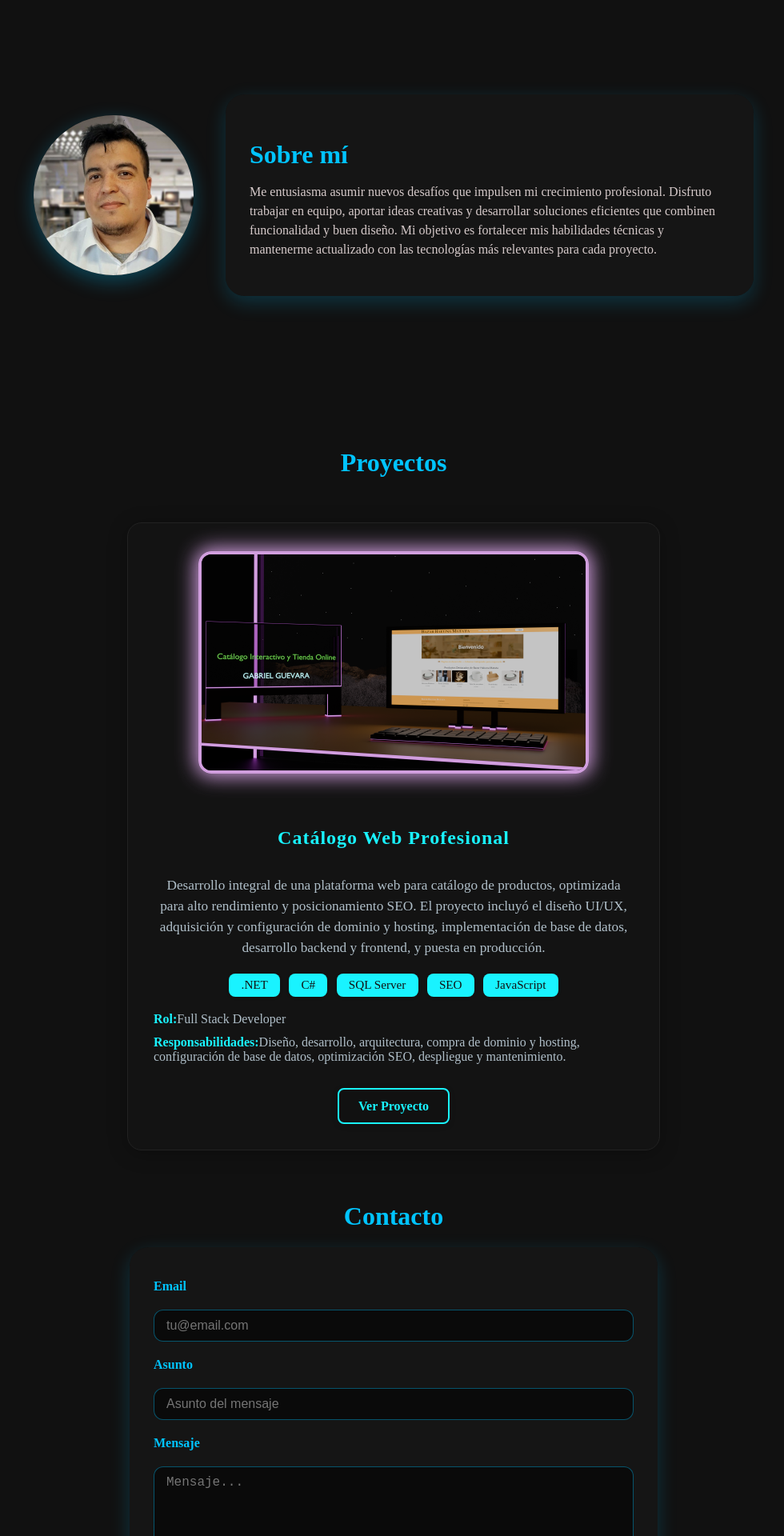
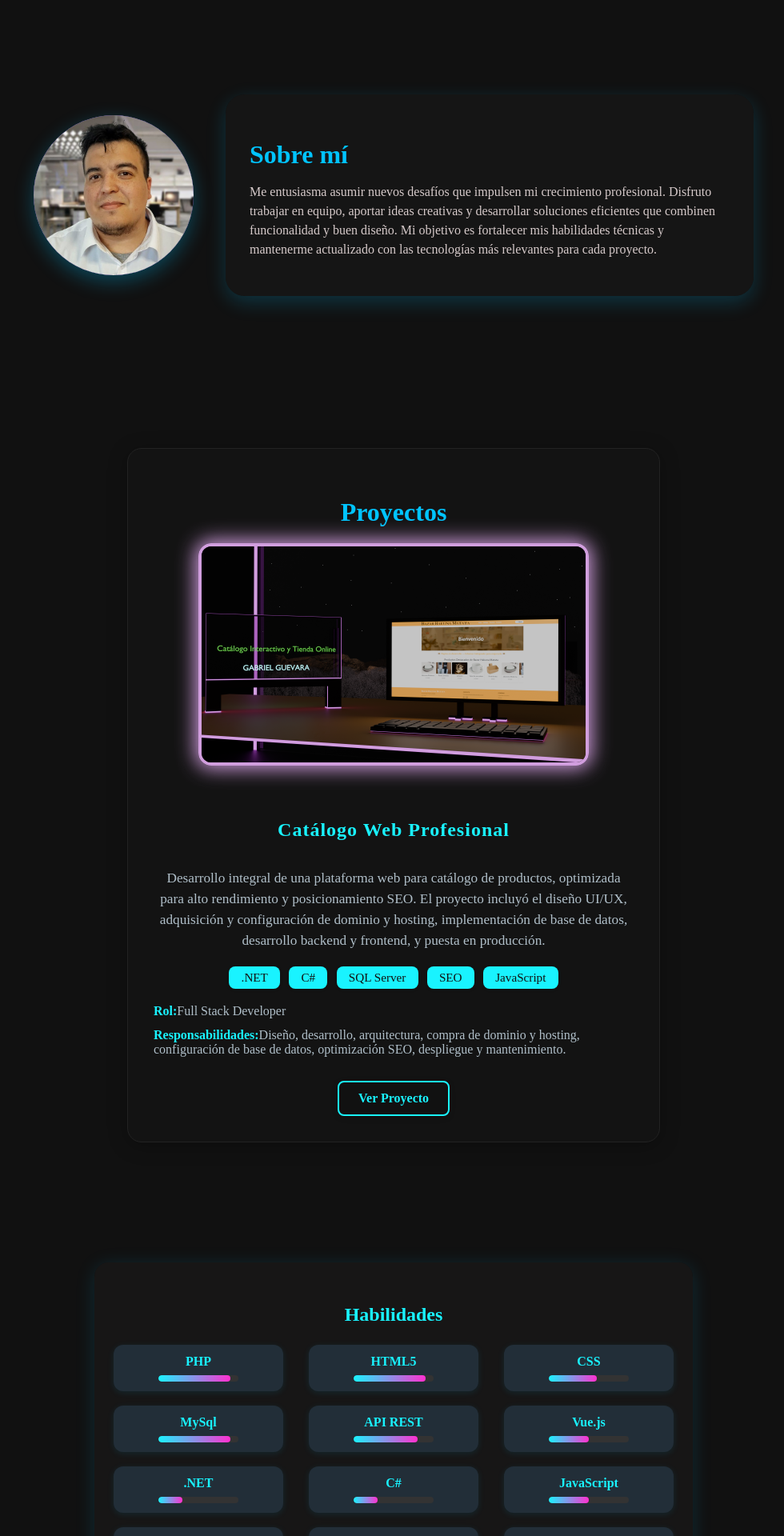
Before and after one commit to watefa1/gabrielguevara.portafolio, an Angular app: page / in a window 1280 px wide. Shown: the part 880-2800 px from the top of the page at 80% size, without its empty margins (148-1128 px from the left). Built offline with nearby package versions, Linux system fonts and the light colour scheme.

Commit message:
app-skills y cvs

```diff
--- a/src/app/app.html
+++ b/src/app/app.html
@@ -1,8 +1,9 @@
 <nav aria-label="Navegación de paginación">
   <div class="nav-links">
-    <a href="#app-sobre-mi" id="nav-sobre-mi">Sobre mí</a>
-    <a href="#app-proyectos" id="nav-proyectos">Proyectos</a>
-    <a href="#app-contacto" id="nav-contacto">Contacto</a>
+  <a href="#app-sobre-mi" id="nav-sobre-mi">Sobre mí</a>
+  <a href="#app-proyectos" id="nav-proyectos">Proyectos</a>
+  <a href="#app-skills" id="nav-skills">Skills</a>
+  <a href="#app-contacto" id="nav-contacto">Contacto</a>
     <div class="lang-switcher">
       <select id="lang-select">
         <option value="es">ES</option>
@@ -35,6 +36,10 @@
     <app-proyectos id="app-proyectos"></app-proyectos>
   </div>
 
+  <div class="glass-container">
+    <app-skills id="app-skills"></app-skills>
+  </div>
+
   <div class="glass-container" style="margin-top:60px;">
     <app-contacto id="app-contacto"></app-contacto>
   </div>
--- a/src/app/app.ts
+++ b/src/app/app.ts
@@ -3,10 +3,11 @@ import { RouterOutlet } from '@angular/router';
 import { SobreMi } from "./sobre-mi/sobre-mi";
 import { Proyectos } from "./proyectos/proyectos";
 import { Contacto } from "./contacto/contacto";
+import { Skills } from "./skills/skills";
 
 @Component({
   selector: 'app-root',
-  imports: [RouterOutlet, SobreMi, Proyectos, Contacto],
+  imports: [RouterOutlet, SobreMi, Proyectos, Skills, Contacto],
   templateUrl: './app.html',
   styleUrls: ['./app.css']
 })
@@ -23,6 +24,7 @@ export class App implements AfterViewInit {
         nav: {
           sobreMi: 'Sobre mí',
           proyectos: 'Proyectos',
+          skills: 'Habilidades',
           contacto: 'Contacto',
         },
         header: {
@@ -61,6 +63,7 @@ export class App implements AfterViewInit {
         nav: {
           sobreMi: 'About Me',
           proyectos: 'Projects',
+          skills: 'Skills',
           contacto: 'Contact',
         },
         header: {
@@ -102,7 +105,21 @@ export class App implements AfterViewInit {
     function setLang(lang: 'es' | 'en') {
       document.getElementById('nav-sobre-mi')!.textContent = translations[lang].nav.sobreMi;
       document.getElementById('nav-proyectos')!.textContent = translations[lang].nav.proyectos;
+      document.getElementById('nav-skills')!.textContent = translations[lang].nav.skills;
       document.getElementById('nav-contacto')!.textContent = translations[lang].nav.contacto;
+      // Skills/Habilidades
+      const skillsTitle = document.querySelector('#app-skills .skills-title');
+      if (skillsTitle) skillsTitle.textContent = translations[lang].nav.skills;
+      // CV buttons
+      const cvBtnEs = document.getElementById('cv-btn-es');
+      const cvBtnEn = document.getElementById('cv-btn-en');
+      if (lang === 'es') {
+        if (cvBtnEs) cvBtnEs.style.display = '';
+        if (cvBtnEn) cvBtnEn.style.display = 'none';
+      } else {
+        if (cvBtnEs) cvBtnEs.style.display = 'none';
+        if (cvBtnEn) cvBtnEn.style.display = '';
+      }
       document.getElementById('header-title')!.textContent = translations[lang].header.title;
       document.getElementById('header-subtitle')!.textContent = translations[lang].header.subtitle;
       document.getElementById('header-desc')!.textContent = translations[lang].header.desc;
--- a/src/app/contacto/contacto.html
+++ b/src/app/contacto/contacto.html
@@ -1,7 +1,6 @@
 <section id="app-contacto">
-  <h2 id="contacto-title">Contacto</h2>
-
   <form class="glass-form" action="https://formspree.io/f/xblazovg" method="POST">
+   <h2 id="contacto-title">Contacto</h2>
   <label id="contacto-label-email" for="email">Email</label>
   <input type="email" id="email" name="email" required placeholder="tu@email.com" data-ph="contacto-ph-email">
 
--- a/src/app/proyectos/proyectos.html
+++ b/src/app/proyectos/proyectos.html
@@ -1,7 +1,9 @@
 <section id="app-proyectos" class="mb-8 proyectos-container">
+  <div class="proyectos-grid">
+
+    <div class="proyecto-card">
   <h2 id="proyectos-title">Proyectos</h2>
-  <div class="proyectos-grid">
-    <div class="proyecto-card">
+
       <div class="proyecto-imagen-container">
   <img src="assets/logos/catalogo-web.png" alt="Catálogo Web" class="proyecto-imagen-real neon-marco" style="width:100%;max-width:480px;border-radius:16px;box-shadow:0 0 24px 4px #d19ede, 0 4px 24px rgba(0,0,0,0.18);margin-bottom:1.2rem;object-fit:cover;border:4px solid #d19ede;" />
       </div>
--- /dev/null
+++ b/src/app/skills/skills.html
@@ -0,0 +1,20 @@
+<section id="app-skills" class="skills-cv-container">
+  <h2 class="skills-title">Skills</h2>
+  <div class="skills-list">
+    <div class="skill-badge">PHP <div class="skill-bar"><div class="skill-bar-fill" style="width:90%"></div></div></div>
+    <div class="skill-badge">HTML5 <div class="skill-bar"><div class="skill-bar-fill" style="width:90%"></div></div></div>
+    <div class="skill-badge">CSS <div class="skill-bar"><div class="skill-bar-fill" style="width:60%"></div></div></div>
+    <div class="skill-badge">MySql <div class="skill-bar"><div class="skill-bar-fill" style="width:90%"></div></div></div>
+    <div class="skill-badge">API REST <div class="skill-bar"><div class="skill-bar-fill" style="width:80%"></div></div></div>
+    <div class="skill-badge">Vue.js <div class="skill-bar"><div class="skill-bar-fill" style="width:50%"></div></div></div>
+    <div class="skill-badge">.NET <div class="skill-bar"><div class="skill-bar-fill" style="width:30%"></div></div></div>
+    <div class="skill-badge">C# <div class="skill-bar"><div class="skill-bar-fill" style="width:30%"></div></div></div>
+    <div class="skill-badge">JavaScript <div class="skill-bar"><div class="skill-bar-fill" style="width:50%"></div></div></div>
+    <div class="skill-badge">SQL Server <div class="skill-bar"><div class="skill-bar-fill" style="width:75%"></div></div></div>
+    <div class="skill-badge">SEO <div class="skill-bar"><div class="skill-bar-fill" style="width:50%"></div></div></div>
+    <div class="skill-badge">UI/UX <div class="skill-bar"><div class="skill-bar-fill" style="width:65%"></div></div></div>
+    <div class="skill-badge">Angular <div class="skill-bar"><div class="skill-bar-fill" style="width:30%"></div></div></div>
+  </div>
+  <a href="assets\cv_gabrielguevara_es.pdf" download class="cv-download-btn" id="cv-btn-es">Descargar CV</a>
+  <a href="assets\cv-gabriel-guevara.pdf" download class="cv-download-btn" id="cv-btn-en" style="display:none">Download CV</a>
+</section>
--- /dev/null
+++ b/src/app/skills/skills.ts
@@ -0,0 +1,9 @@
+import { Component } from '@angular/core';
+
+@Component({
+  selector: 'app-skills',
+  standalone: true,
+  templateUrl: './skills.html',
+  styleUrls: ['../sobre-mi/sobre-mi.css']
+})
+export class Skills {}
--- a/src/app/sobre-mi/sobre-mi.css
+++ b/src/app/sobre-mi/sobre-mi.css
@@ -23,6 +23,95 @@
   overflow: hidden;
   box-shadow: 0 8px 24px rgba(1,196,255,0.3);
   flex-shrink: 0;
+  position: relative;
+}
+.foto-perfil::after {
+  content: "";
+  position: absolute;
+  top: 0; left: 0; right: 0; bottom: 0;
+  border-radius: 50%;
+  pointer-events: none;
+  box-shadow: 0 0 32px 8px #19f3ff, 0 0 64px 16px #ff2fd0;
+  animation: avatar-glow 2s infinite alternate;
+  z-index: 1;
+}
+@keyframes avatar-glow {
+  0% { box-shadow: 0 0 32px 8px #19f3ff, 0 0 64px 16px #ff2fd0; }
+  50% { box-shadow: 0 0 48px 16px #ff2fd0, 0 0 32px 8px #19f3ff; }
+  100% { box-shadow: 0 0 32px 8px #19f3ff, 0 0 64px 16px #ff2fd0; }
+}
+.skills-cv-container {
+  margin-top: 40px;
+  background: rgba(26,25,25,0.7);
+  border-radius: 18px;
+  padding: 32px 24px;
+  box-shadow: 0 4px 24px rgba(1,196,255,0.15);
+  text-align: center;
+  max-width: 700px;
+  margin-left: auto;
+  margin-right: auto;
+  min-height: 340px;
+  display: flex;
+  flex-direction: column;
+  align-items: center;
+  justify-content: flex-start;
+}
+.skills-title {
+  color: #19f3ff;
+  font-size: 1.5rem;
+  font-weight: bold;
+  margin-bottom: 24px;
+}
+.skills-list {
+  display: grid;
+  grid-template-columns: repeat(auto-fit, minmax(180px, 1fr));
+  gap: 18px 32px;
+  justify-content: center;
+  margin-bottom: 32px;
+  width: 100%;
+}
+.skill-badge {
+  background: #222e38;
+  color: #19f3ff;
+  border-radius: 12px;
+  padding: 12px 18px;
+  font-weight: 600;
+  font-size: 1rem;
+  min-width: 120px;
+  box-shadow: 0 2px 8px rgba(1,196,255,0.10);
+  display: flex;
+  flex-direction: column;
+  align-items: center;
+}
+.skill-bar {
+  width: 100px;
+  height: 8px;
+  background: #333;
+  border-radius: 6px;
+  margin-top: 8px;
+  overflow: hidden;
+}
+.skill-bar-fill {
+  height: 100%;
+  background: linear-gradient(90deg, #19f3ff, #ff2fd0);
+  border-radius: 6px;
+  transition: width 0.7s;
+}
+.cv-download-btn {
+  display: inline-block;
+  margin-top: 18px;
+  background: #19f3ff;
+  color: #222;
+  font-weight: bold;
+  padding: 12px 32px;
+  border-radius: 10px;
+  text-decoration: none;
+  box-shadow: 0 2px 8px rgba(1,196,255,0.15);
+  transition: background 0.2s, color 0.2s;
+}
+.cv-download-btn:hover {
+  background: #ff2fd0;
+  color: #fff;
 }
 
 .foto-perfil img {
--- a/src/app/sobre-mi/sobre-mi.html
+++ b/src/app/sobre-mi/sobre-mi.html
@@ -4,8 +4,8 @@
       <img src="/images/foto.jpeg" alt="Gabriel Guevara">
     </div>
     <div class="texto-sobre-mi">
-  <h2 id="sobre-mi-title">Sobre mí</h2>
-  <p id="sobre-mi-desc">Me entusiasma asumir nuevos desafíos que impulsen mi crecimiento profesional. Disfruto trabajar en equipo, aportar ideas creativas y desarrollar soluciones eficientes que combinen funcionalidad y buen diseño. Mi objetivo es fortalecer mis habilidades técnicas y mantenerme actualizado con las tecnologías más relevantes para cada proyecto.</p>
+      <h2 id="sobre-mi-title">Sobre mí</h2>
+      <p id="sobre-mi-desc">Me entusiasma asumir nuevos desafíos que impulsen mi crecimiento profesional. Disfruto trabajar en equipo, aportar ideas creativas y desarrollar soluciones eficientes que combinen funcionalidad y buen diseño. Mi objetivo es fortalecer mis habilidades técnicas y mantenerme actualizado con las tecnologías más relevantes para cada proyecto.</p>
     </div>
   </div>
 </section>
```
Also changed, not shown: 2 other files (tests, documents, lock files or other folders).
